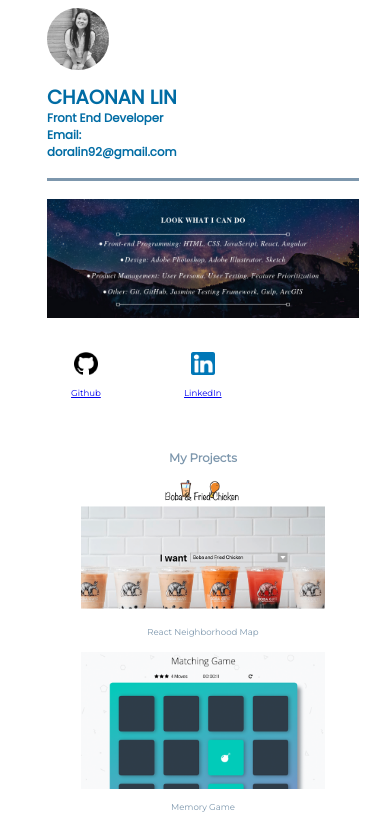
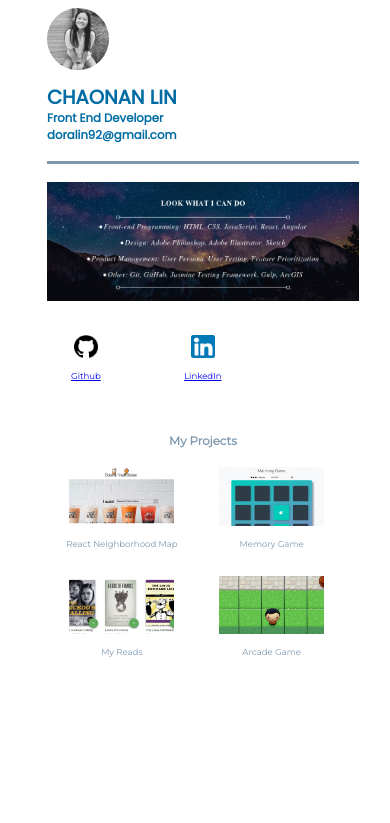
Before and after one commit to ChaonanLin/myportfolio_V1, a plain HTML site: page index.html in a window 390 px wide. Shown: the top 823 px of the page. Drawn offline with Linux system fonts and the light colour scheme.

Commit message:
adjust the layout

```diff
--- a/index.html
+++ b/index.html
@@ -15,7 +15,7 @@
             <div id=author>
                 <h1 id="name">CHAONAN LIN</h1>
                 <h3 id="title">Front End Developer</h3>
-                <h3 id="title">Email: doralin92@gmail.com</h3>
+                <h3 id="title">doralin92@gmail.com</h3>
             </div>
             <hr class="line">
         </header>
--- a/main.css
+++ b/main.css
@@ -216,10 +216,10 @@ h2 {
         display: flex;
         flex-wrap: wrap;
     }
-    .works {
+    /* .works {
         width: 100%;
         margin: 1%;
-    }
+    } */
 
     .demoimage {
         width: 80%;
```
